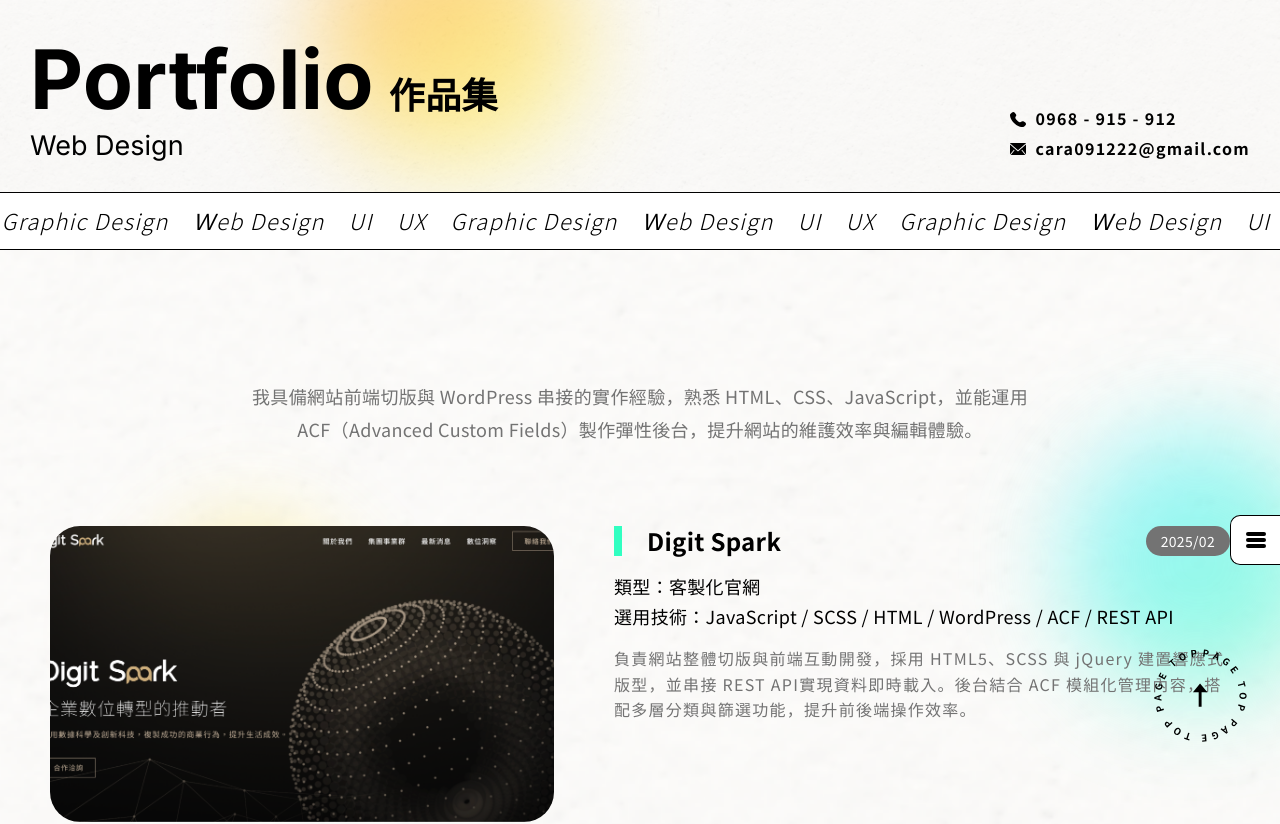
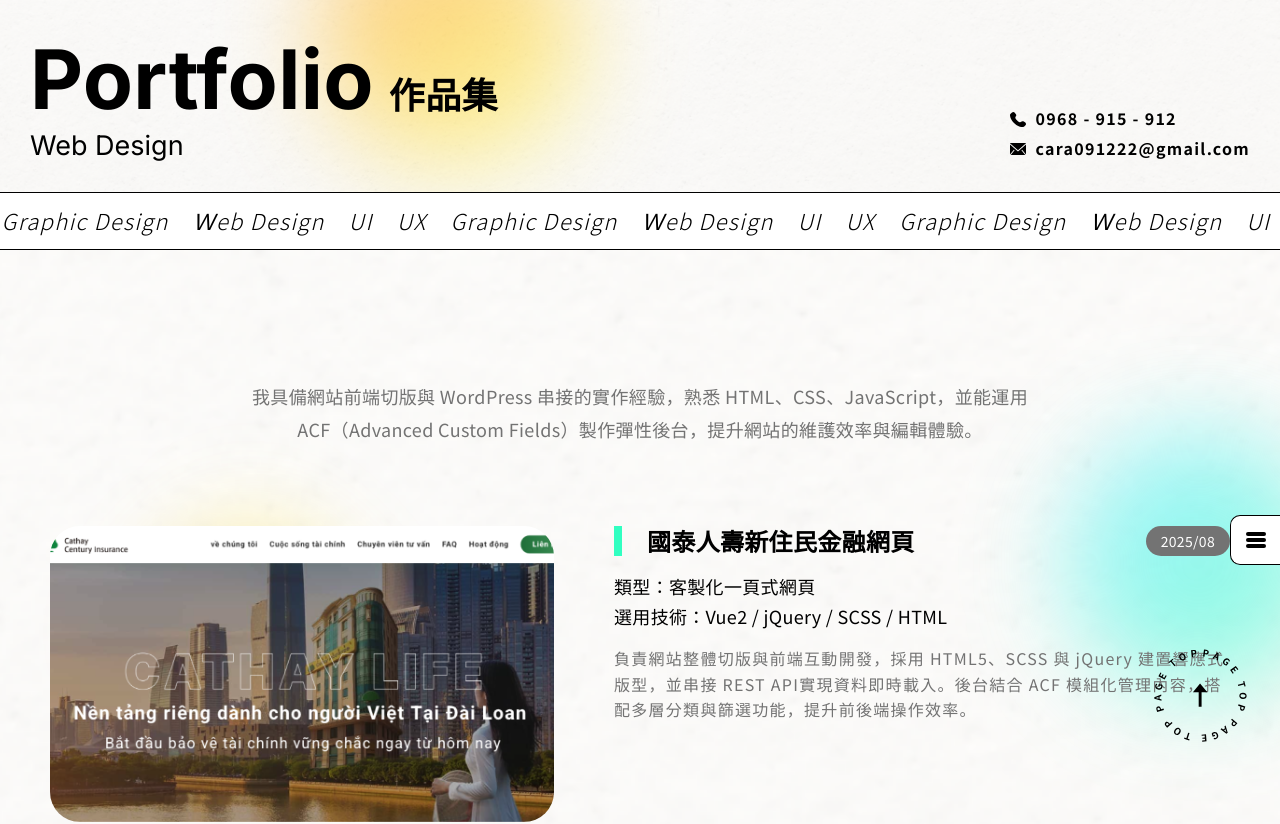
Before and after one commit to cara091222/nuxt-portfolio, a Nuxt app: page /WebPage in a window 1280 px wide. Shown: the top 824 px of the page. Built offline with nearby package versions, Linux system fonts and the light colour scheme; a web font is replaced by a local one.

Commit message:
0902_新增

```diff
--- a/pages/UIUXPage.vue
+++ b/pages/UIUXPage.vue
@@ -50,6 +50,30 @@
         return {
             ui: [
                 {
+                    img: '/UI/國泰人壽越南.png',
+                    title: '國泰人壽新住民網站',
+                    date: '2025/08',
+                    subtitle: '這是國泰人壽專為在台越南新住民打造的一頁式形象網站，整體設計以原有國泰品牌色調融合流動感的圓形元素，傳遞安心與可靠的品牌價值。',
+                    descList: [
+                        {
+                            title: '清新自然的品牌色彩',
+                            desc: '主視覺以國泰品牌色與純白背景為核心，搭配柔和的漸層與半透明圓點，展現出「安心、可信賴」的氛圍。'
+                        },
+                        {
+                            title: '圓潤流動的視覺設計',
+                            desc: '使用圓形與波浪線條作為網頁主要裝飾元素，呼應「保護、包容」的品牌精神，也在版面中營造自然流暢的節奏感，避免過於生硬的金融形象。'
+                        },
+                        {
+                            title: '在地化語言與需求導向',
+                            desc: '網頁以越南語為主，聚焦新住民在台灣最常遇到的金融、保險與生活困境。透過簡單易懂的提問方式，讓使用者感受到「有人懂自己」的貼心感。'
+                        },
+                        {
+                            title: '流資訊分區明確，操作直覺',
+                            desc: '網頁內容從「問題—解答—專家—活動」循序漸進，避免資訊過載。模組化的設計讓使用者快速找到所需資訊，並能一鍵預約諮詢，提升使用效率。'
+                        }
+                    ]
+                },
+                {
                     img: '/UI/中租.png',
                     title: '中租馬來西亞站',
                     date: '2024/02',
@@ -61,7 +85,7 @@
                         },
                         {
                             title: '延續中租品牌調性，呈現穩定與信任感',
-                            desc: '雖然色彩風格較為年輕，但設計中仍保留中租品牌核心的穩定感與金融專業形象。有層次的資訊分區，以及俐落的圖示與字體選擇，使整體視覺依然保有「金融科技」的信賴基礎。'
+                            desc: '雖然色彩風格較為年輕，但設計中仍保留中租品牌核心的穩定感與金融專業形象。'
                         },
                         {
                             title: '圖像與人物視覺強化親和力',
@@ -173,7 +197,7 @@
                     img: '/UI/加賀屋.png',
                     title: '北投日勝生加賀屋',
                     date: '2022/07',
-                    subtitle: '本網站以「現代日式美學 × 頂級溫泉體驗」為設計理念，結合傳統與現代，呈現靜謐而高質感的溫泉旅宿氛圍，體現品牌優雅、專業與文化深度。',
+                    subtitle: '本網站以「現代日式美學 × 頂級溫泉體驗」為設計理念，結合傳統與現代，呈現靜謐而高質感的溫泉旅宿氛圍，體現品牌優雅與專業。',
                     descList: [
                         {
                             title: '沈穩禪風的視覺風格',
@@ -189,7 +213,7 @@
                         },
                         {
                             title: '富有節奏的動態與互動',
-                            desc: '首頁滑動視差、圖片輪播與最新消息模組，搭配懸浮動畫與滑入效果，提升互動性與流暢感，強化使用者在探索旅館魅力時的停留與參與。'
+                            desc: '首頁滑動視差搭配懸浮動畫與滑入效果，提升互動性與流暢感，強化使用者在探索旅館魅力時的停留與參與。'
                         }
                     ]
                 },
@@ -421,6 +445,7 @@
 
                     @include bp.media-down(xxl) {
                         width: 50%;
+                        padding: 40px 40px;
                     }
 
                     @include bp.media-down(lg) {
--- a/pages/WebPage.vue
+++ b/pages/WebPage.vue
@@ -34,11 +34,20 @@
         return {
             web: [
                 {
+                    img: '/web/國泰人壽_cover.png',
+                    title: '國泰人壽新住民金融網頁',
+                    date: '2025/08',
+                    type: '客製化一頁式網頁',
+                    skill: 'Vue2 / jQuery  / SCSS / HTML ',
+                    desc: '負責網站整體切版與前端互動開發，採用 HTML5、SCSS 與 jQuery 建置響應式版型，並串接 REST API實現資料即時載入。後台結合 ACF 模組化管理內容，搭配多層分類與篩選功能，提升前後端操作效率。',
+                    link: 'https://digitspark.co/',
+                },
+                {
                     img: '/web/DigitSpark.png',
                     title: 'Digit Spark',
                     date: '2025/02',
                     type: '客製化官網',
-                    skill: 'JavaScript / SCSS / HTML / WordPress / ACF / REST API ',
+                    skill: 'jQuery  / SCSS / HTML / WordPress / ACF / REST API ',
                     desc: '負責網站整體切版與前端互動開發，採用 HTML5、SCSS 與 jQuery 建置響應式版型，並串接 REST API實現資料即時載入。後台結合 ACF 模組化管理內容，搭配多層分類與篩選功能，提升前後端操作效率。',
                     link: 'https://digitspark.co/',
                 },
```
Also changed, not shown: public/web/國泰人壽_cover.png (added), 1 other file (tests, documents, lock files or other folders).
